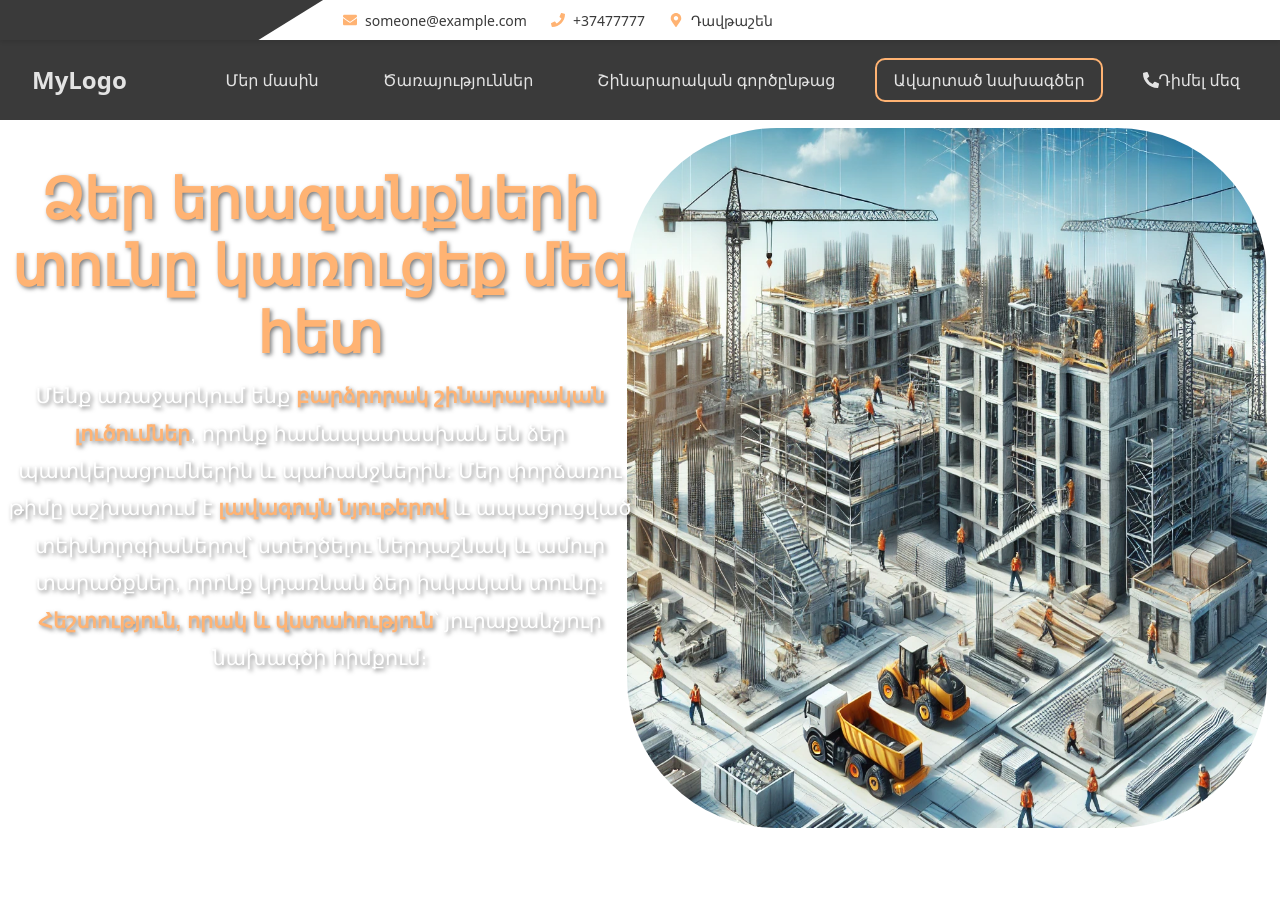
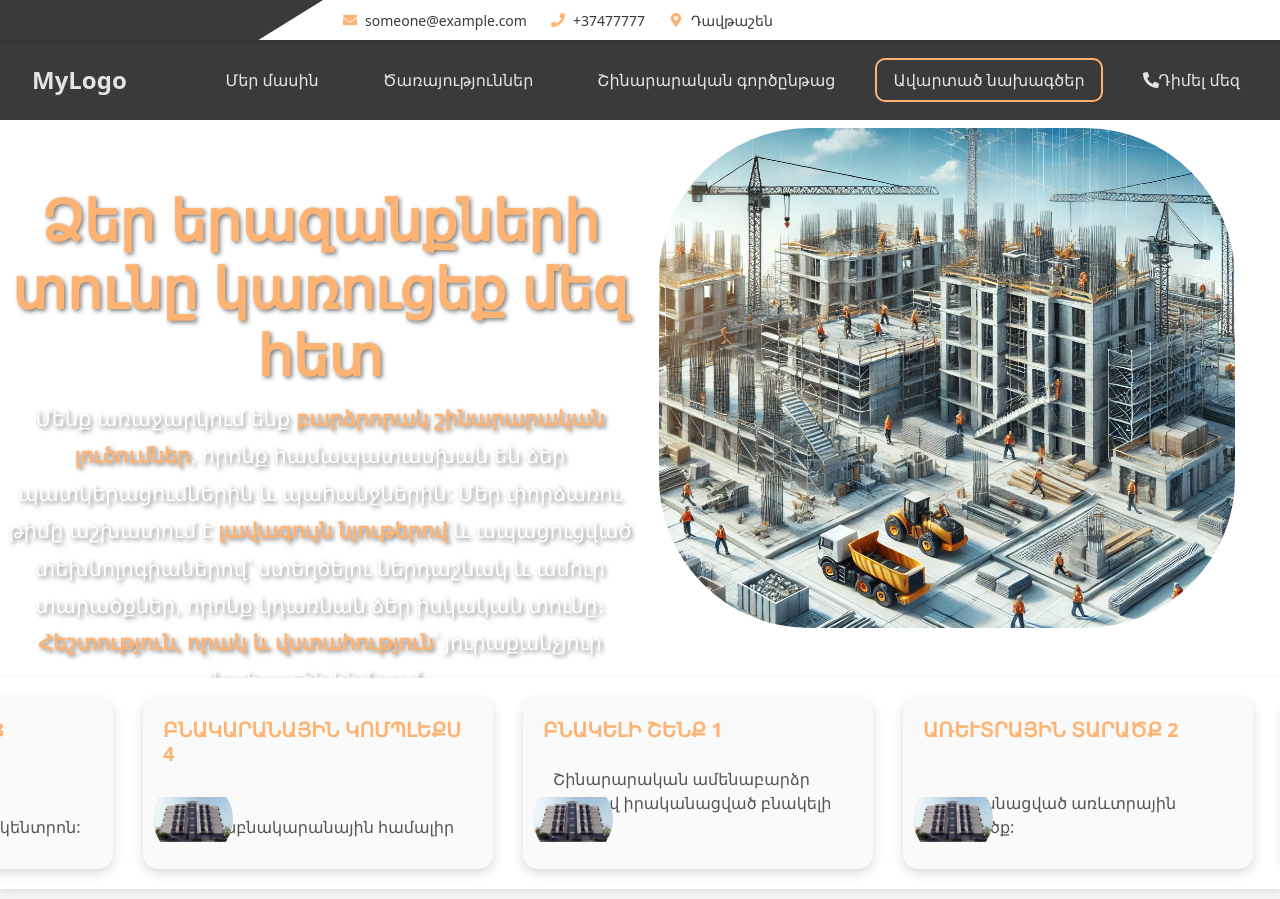
Before and after one commit to LiliAzatyan/millenium-project, a React (Create React App) app: page / in a window 1280 px wide. Before the commit the page ends 828 px from the top, so only its background shows below. Built offline with nearby package versions, Linux system fonts and the light colour scheme.

Commit message:
projects scrolling section is added

```diff
--- /dev/null
+++ b/src/components/project-section/projects-card/ProjectsCard.tsx
@@ -0,0 +1,20 @@
+import React from "react";
+import "./projects-card.css";
+
+interface ProductCardProps {
+  title: string;
+  description: string;
+  imageUrl: string;
+}
+
+const ProjectsCard: React.FC<ProductCardProps> = ({ title, description, imageUrl }) => {
+  return (
+    <div className="product-card">
+      <h3>{title}</h3>
+      <img src={imageUrl} alt={title} />
+      <p>{description}</p>
+    </div>
+  );
+};
+
+export default ProjectsCard;
--- /dev/null
+++ b/src/components/project-section/projects-card/projects-card.css
@@ -0,0 +1,8 @@
+.pharmacy-essentials {
+  font-size: 50px;
+  background: #FFB373;
+  color: #3A3A3A;
+  text-align: center;
+  box-shadow: 0px 4px 6px rgba(0, 0, 0, 0.1);
+  margin-top: 30px;
+}
--- /dev/null
+++ b/src/components/project-section/projects-section/ProjectsSection.tsx
@@ -0,0 +1,56 @@
+import React from "react";
+import ProductCard from "../projects-card/ProjectsCard";
+import "./product-section.css";
+
+const ProjectSection: React.FC = () => {
+  const products = [
+    {
+      title: "Բնակելի Շենք 1",
+      description: "Շինարարական ամենաբարձր որակով իրականացված բնակելի շենք:",
+      imageUrl: "./images/shenq.jpg",
+    },
+    {
+      title: "Առևտրային Տարածք 2",
+      description: "Իրականացված առևտրային տարածք:",
+      imageUrl: "../images/shenq.jpg",
+    },
+    {
+      title: "Առևտրի Կենտրոն 3",
+      description: "Հագեցված առևտրային կենտրոն:",
+      imageUrl: "../images/shenq.jpg",
+    },
+    {
+      title: "Բնակարանային Կոմպլեքս 4",
+      description: "Բազմաբնակարանային համալիր",
+      imageUrl: "../images/shenq.jpg",
+    },
+  ];
+
+
+  return (
+    <div className="general-content">
+      <div className="product-section-wrapper">
+        <div className="product-section">
+          {products.map((product, index) => (
+            <ProductCard
+              key={index}
+              title={product.title}
+              description={product.description}
+              imageUrl={product.imageUrl}
+            />
+          ))}
+          {products.map((product, index) => (
+            <ProductCard
+              key={products.length + index}
+              title={product.title}
+              description={product.description}
+              imageUrl={product.imageUrl}
+            />
+          ))}
+        </div>
+      </div>
+    </div>
+  );
+};
+
+export default ProjectSection;
--- /dev/null
+++ b/src/components/project-section/projects-section/product-section.css
@@ -0,0 +1,97 @@
+.general-content {
+    margin-top: 60px;
+    display: flex;
+    flex-direction: column;
+    align-items: center;
+    background: #f5f5f5; /* Հավասարեցված ֆոնի գույն */
+}
+
+.product-section-wrapper {
+    display: flex;
+    justify-content: center;
+    overflow: hidden;
+    padding: 20px 0;
+    width: 100%;
+    position: relative;
+    top: -10px;
+    background: #fff; /* Թեթև ֆոն */
+    box-shadow: 0 2px 8px rgba(0, 0, 0, 0.1);
+}
+
+.product-card {
+    display: flex;
+    flex-direction: column;
+    justify-content: space-between;
+    width: 350px;
+    height: auto; /* Քարտի բարձրությունը ավտոմատ լինի */
+    background-color: #fafafa; /* Քարտի ֆոն */
+    border-radius: 15px; /* Փափուկ անկյուններ */
+    box-shadow: 0px 4px 12px rgba(0, 0, 0, 0.15); /* Հստակ ստվեր */
+    text-align: left;
+    position: relative;
+    padding: 20px; /* Ավելացված padding */
+    transition: transform 0.3s ease, box-shadow 0.3s ease; /* Անիմացիայի ազդեցություն */
+}
+
+.product-card p {
+    font-size: 16px;
+    color: #555;
+    margin: 0;
+    padding: 10px;
+    word-wrap: break-word; /* Մշակված տեքստի փխրունություն */
+    overflow: hidden; /* Մնացած տեքստը թաքցնում է */
+    text-overflow: ellipsis; /* Տեքստի ավելորդ մասը կրճատում է ... */
+    max-height: 100px; /* Սահմանափակում ենք բարձրությունը */
+}
+
+
+.product-card:hover {
+    transform: translateY(-10px);
+    box-shadow: 0px 8px 20px rgba(0, 0, 0, 0.2); /* Որպես հետաքրքրություն ավելացնել */
+}
+
+.product-card img {
+    width: 80px;
+    height: 80px;
+    object-fit: contain;
+    position: absolute;
+    bottom: 10px;
+    left: 10px;
+    border-radius: 50%; /* Տեսքը ավելի հարմարավետ դարձնելու համար */
+}
+
+.product-card h3 {
+    font-size: 20px;
+    color: #FFB373; /* Դեղին գույն */
+    margin: 0 0 15px 0;
+    font-weight: bold;
+    text-transform: uppercase; /* Հեշտ ընթեռնելի և ավելի գրավիչ */
+}
+
+.product-section {
+    display: flex;
+    gap: 30px;
+    width: max-content;
+    animation: scrollProducts 25s linear infinite;
+}
+
+@keyframes scrollProducts {
+    0% {
+        transform: translateX(0);
+    }
+    100% {
+        transform: translateX(-20%);
+    }
+}
+
+.pharmacy-essentials {
+    font-size: 50px;
+    background: #FFB373; /* Շեշտադրող դեղին */
+    color: #3A3A3A; /* Սև մուգ գույն */
+    text-align: center;
+    box-shadow: 0px 4px 6px rgba(0, 0, 0, 0.1);
+    margin-top: 20px;
+    padding: 20px;
+    border-radius: 8px;
+    font-weight: bold;
+}
--- a/src/layouts/main/main.css
+++ b/src/layouts/main/main.css
@@ -4,12 +4,12 @@
 }
 
 .landing-picture {
-  height: 700px;
+  height: 500px;
   margin-top: 10%;
   margin-left: 48%;
   margin-right: auto;
   border-radius: 150px;
-  width: 50%;  /* Ավելի ճիշտ չափում */
+  width: 45%;  /* Ավելի ճիշտ չափում */
   transition: transform 0.5s ease; /* Անիմացիա */
 }
 
@@ -19,7 +19,7 @@
 
 .landing-text {
   position: absolute;
-  top: 20%;
+  top: 30%;
   left: 25%;
   width: 50%;
   transform: translateX(-50%);
--- a/src/pages/landing/Landing.tsx
+++ b/src/pages/landing/Landing.tsx
@@ -1,10 +1,12 @@
 import React from "react";
 import Main from "../../layouts/main/Main";
+import ProductSection from "../../components/project-section/projects-section/ProjectsSection";
 
 const Landing: React.FC = () => {
   return (
     <>
       <Main/>
+      <ProductSection/>
     </>
   )
 }
```
Also changed, not shown: public/images/shenq.jpg (added), 1 other file (tests, documents, lock files or other folders).
